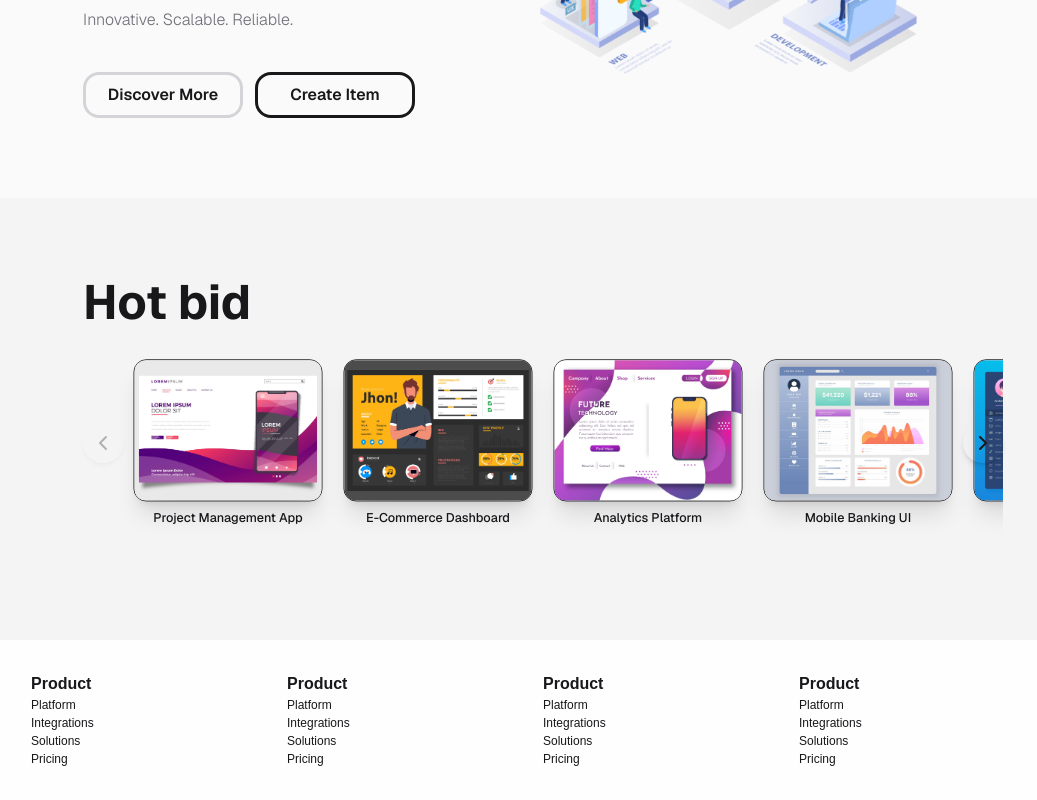
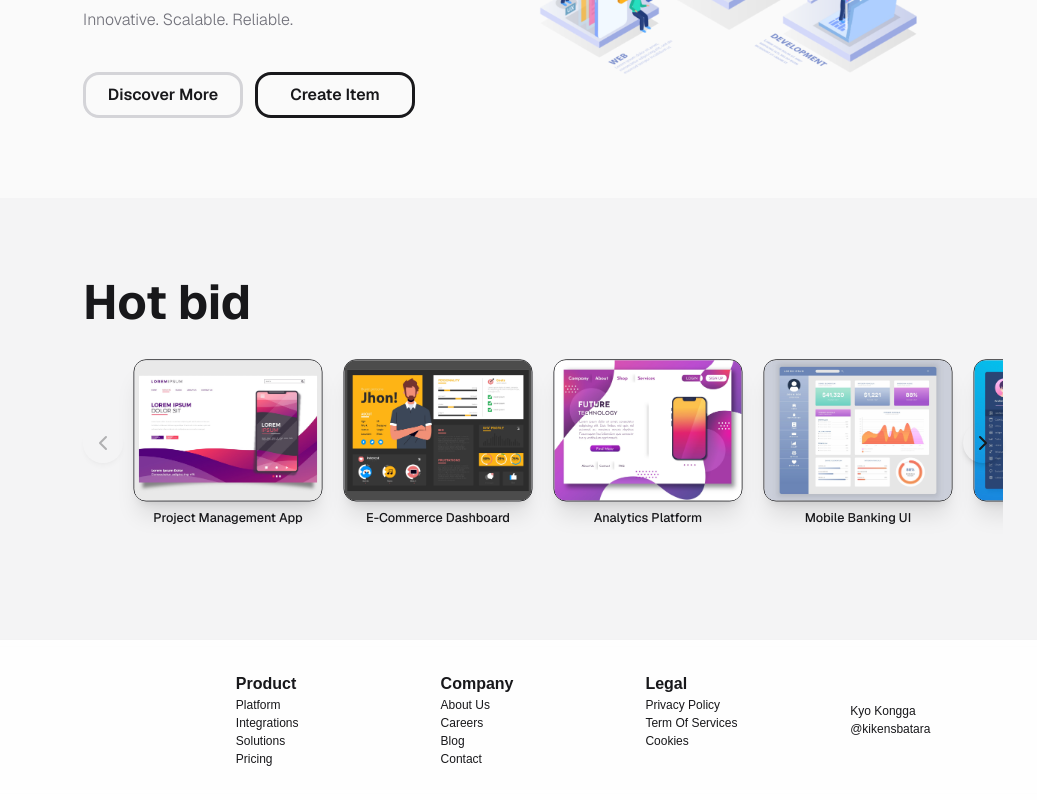
Before and after one commit to lowhanfish/codenix, a Next.js app in the folder codenix/: page / in a window 1280 px wide. Shown: the part 440-1240 px from the top of the page, without its empty margins (97-1134 px from the left). Built offline with nearby package versions, Linux system fonts and the light colour scheme.

Commit message:
Modify Footer

```diff
--- a/codenix/src/components/Footer.jsx
+++ b/codenix/src/components/Footer.jsx
@@ -5,11 +5,7 @@ const Footer = () => {
         <footer className="w-full backdrop-blur-lg shadow-lg translate-y-0  bg-surface/70 z-50">
             <div className="flex flex-row main-padding py-8">
                 <div className="flex-1">
-                    <p className="font-bold">Product</p>
-                    <p className="text-[12px] text-primary-500">Platform</p>
-                    <p className="text-[12px]">Integrations</p>
-                    <p className="text-[12px]">Solutions</p>
-                    <p className="text-[12px]">Pricing</p>
+
                 </div>
                 <div className="flex-1">
                     <p className="font-bold">Product</p>
@@ -19,18 +15,24 @@ const Footer = () => {
                     <p className="text-[12px]">Pricing</p>
                 </div>
                 <div className="flex-1">
-                    <p className="font-bold">Product</p>
-                    <p className="text-[12px]">Platform</p>
-                    <p className="text-[12px]">Integrations</p>
-                    <p className="text-[12px]">Solutions</p>
-                    <p className="text-[12px]">Pricing</p>
+                    <p className="font-bold">Company</p>
+                    <p className="text-[12px]">About Us</p>
+                    <p className="text-[12px]">Careers</p>
+                    <p className="text-[12px]">Blog</p>
+                    <p className="text-[12px]">Contact</p>
                 </div>
                 <div className="flex-1">
-                    <p className="font-bold">Product</p>
-                    <p className="text-[12px]">Platform</p>
-                    <p className="text-[12px]">Integrations</p>
-                    <p className="text-[12px]">Solutions</p>
-                    <p className="text-[12px]">Pricing</p>
+                    <p className="font-bold">Legal</p>
+                    <p className="text-[12px]">Privacy Policy</p>
+                    <p className="text-[12px]">Term Of Services</p>
+                    <p className="text-[12px]">Cookies</p>
+
+                </div>
+                <div className="flex-1 flex flex-col justify-center">
+                    <p className="text-[12px]">Kyo Kongga</p>
+                    <p className="text-[12px]">@kikensbatara</p>
+
+
                 </div>
             </div>
         </footer>
```
